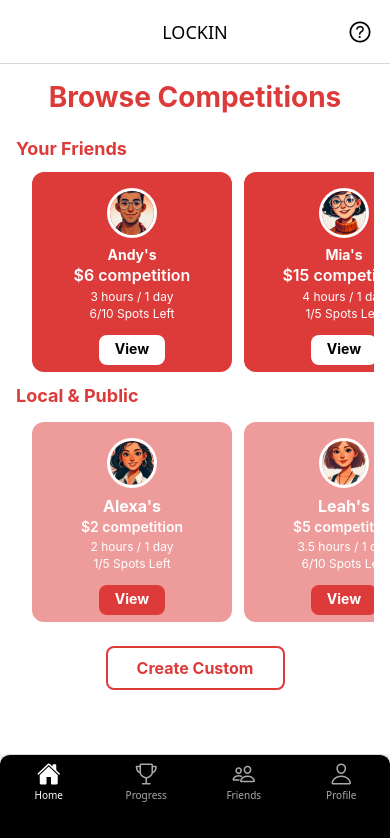
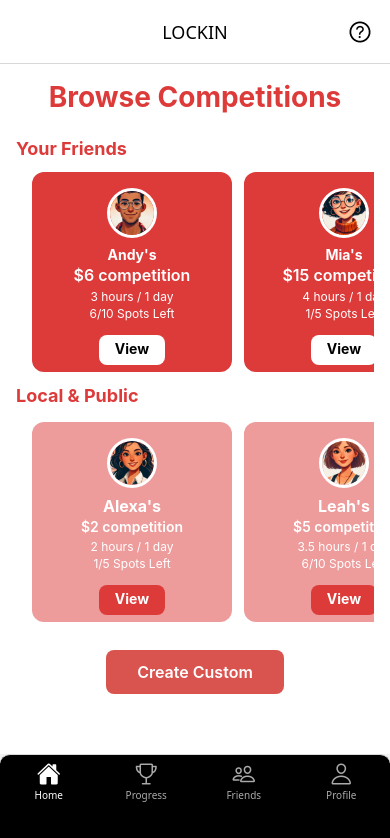
Before and after one commit to Caojess/Private-lockin, a React Native app: screen /MainTabs in a window 390 px wide. Shown: the top 838 px of the page. Built offline with nearby package versions, Linux system fonts and the light colour scheme.

Commit message:
change button sizes and colors to match

```diff
--- a/screens/FriendsScreen.js
+++ b/screens/FriendsScreen.js
@@ -151,7 +151,7 @@ const styles = StyleSheet.create({
     paddingVertical: 12,
     borderRadius: 8,
     alignItems: 'center',
-    marginHorizontal: 50,
+    marginHorizontal: 90,
   },
   friendRequestsText: {
     color: '#fff',
@@ -164,7 +164,7 @@ const styles = StyleSheet.create({
     paddingVertical: 12,
     borderRadius: 8,
     alignItems: 'center',
-    marginHorizontal: 50,
+    marginHorizontal: 90,
   },
   addButtonText: {
     color: '#fff',
--- a/screens/HomeScreen.js
+++ b/screens/HomeScreen.js
@@ -114,20 +114,17 @@ const styles = StyleSheet.create({
     fontWeight: 'bold',
   },
   createCustomButton: {
-    marginTop: 16,
-    borderWidth: 2,
-    borderColor: '#DD3A3A',
+    marginTop: 20,
+    backgroundColor: '#D9534F',
+    paddingVertical: 12,
     borderRadius: 8,
-    paddingVertical: 10,
     alignItems: 'center',
-    marginBottom: 30,
-    width: '50%',
-    alignSelf: 'center',
+    marginHorizontal: 90,
   },
   createCustomText: {
+    color: '#fff',
     fontSize: 16,
-    fontWeight: 'bold',
-    color: '#DD3A3A',
+    fontWeight: '600',
   },
 });
 
```
